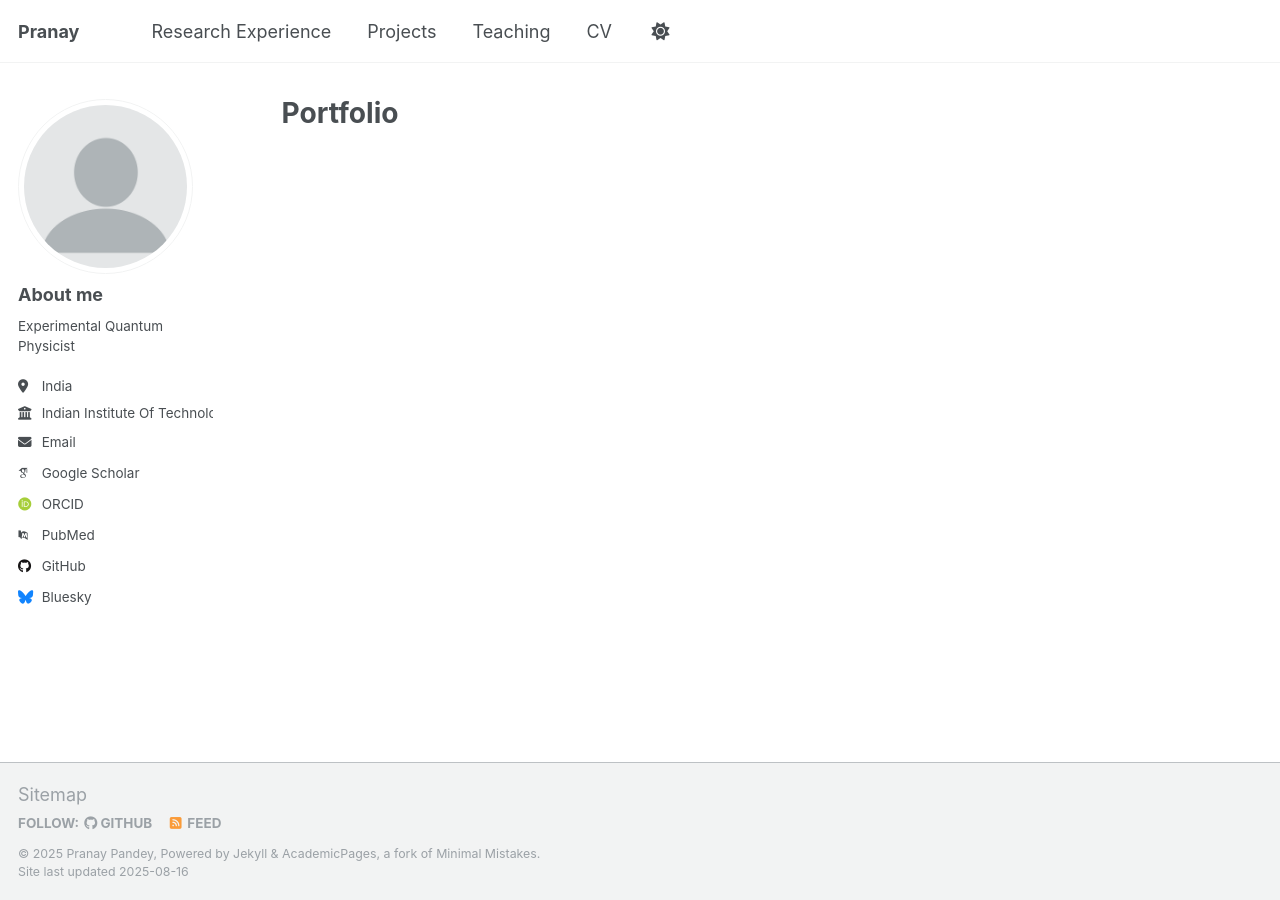
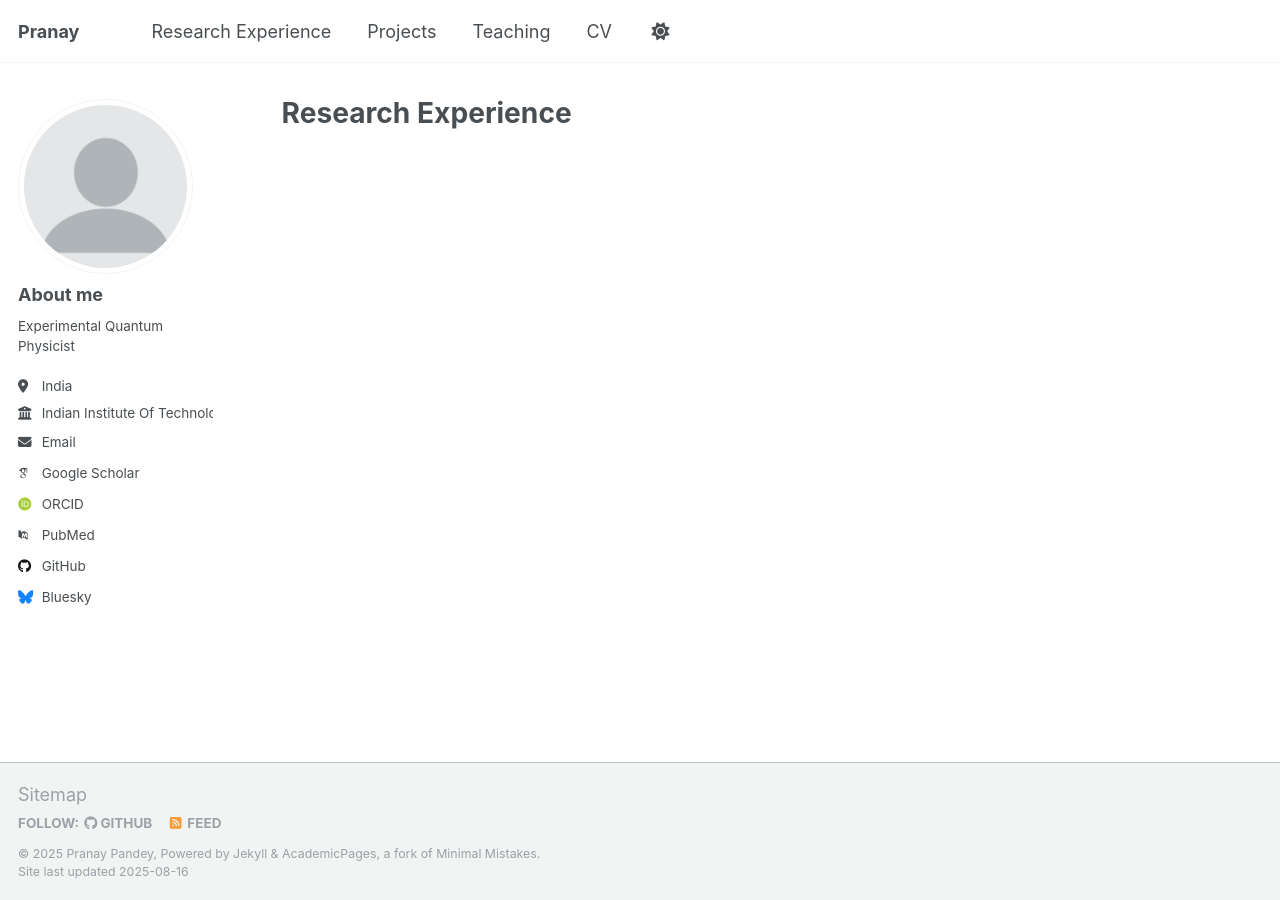
Before and after one commit to Pranay-pandey27/Pranay-pandey27.github.io, a Jekyll site: the page built from _pages/experience.html, in a window 1280 px wide. Built offline with Jekyll 4.4.1, drawn with Linux system fonts in a browser that asks for light colours; some web fonts are replaced; a script that is not in the unit is left out.

Commit message:
Update and rename portfolio.html to experience.html

```diff
--- a/_pages/portfolio.html
+++ b/_pages/experience.html
@@ -1,7 +1,7 @@
 ---
 layout: archive
-title: "Portfolio"
-permalink: /portfolio/
+title: "Research Experience"
+permalink: /experience/
 author_profile: true
 ---
 
```
